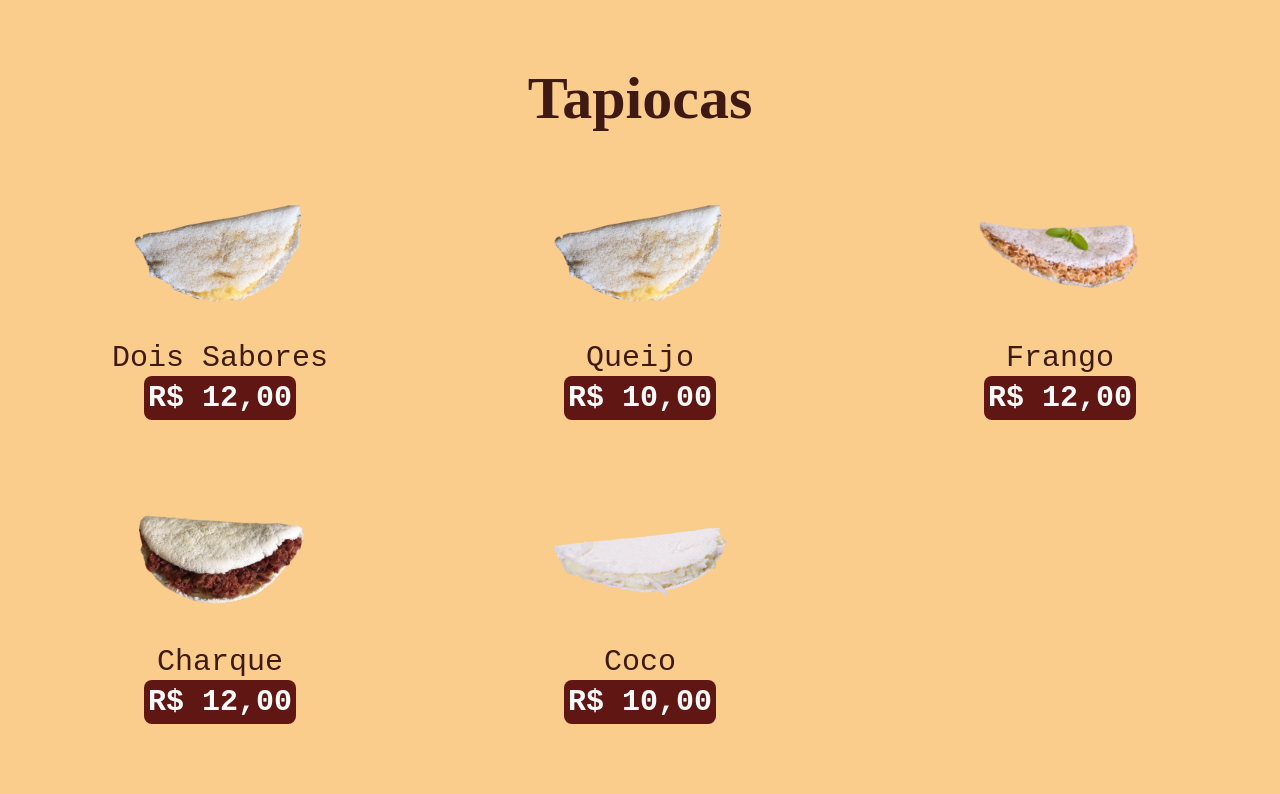
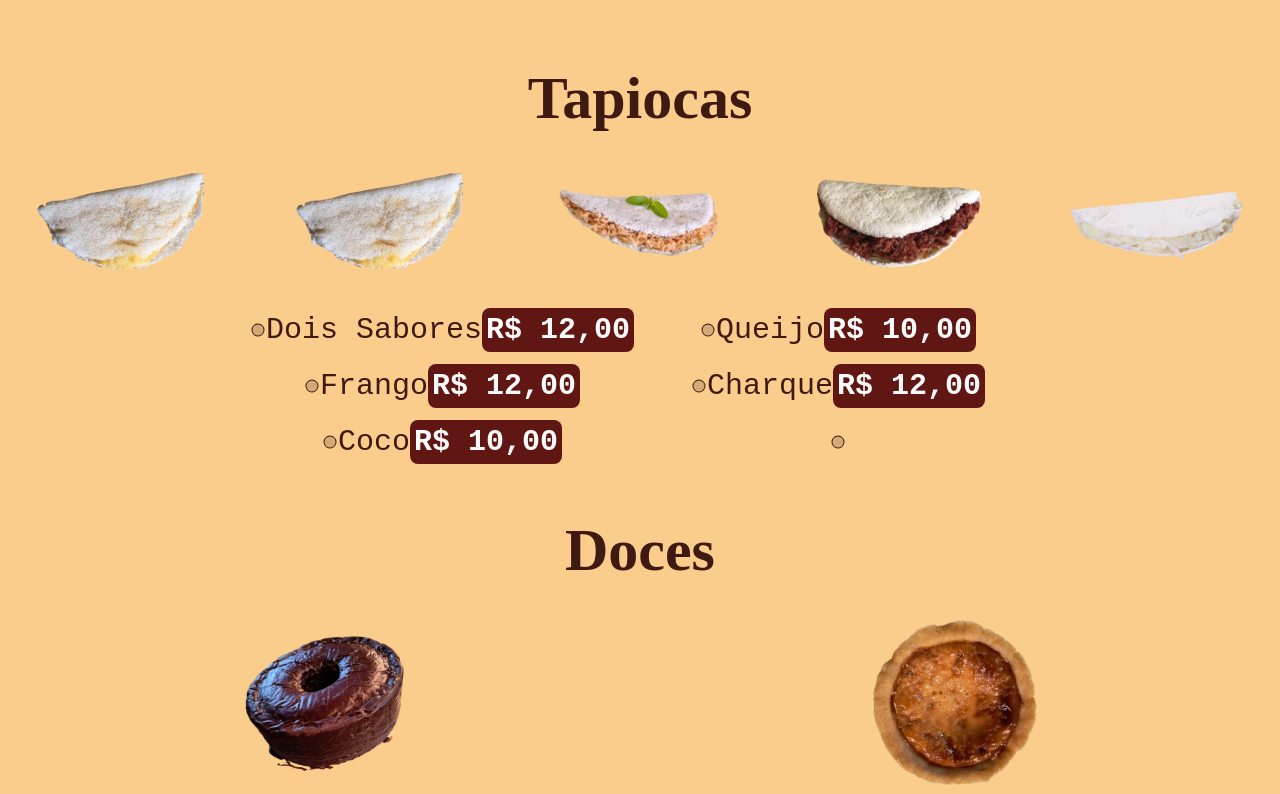
Before and after one commit to sauba/spa-comedoria-emporio-brisa, a Next.js app: page / in a window 1280 px wide. Shown: the part 3740-4534 px from the top of the page. Built offline with nearby package versions, Linux system fonts and the light colour scheme.

Commit message:
Update: tapiocas v2

```diff
--- a/src/components/CardapioTapiocas/index.tsx
+++ b/src/components/CardapioTapiocas/index.tsx
@@ -1,5 +1,6 @@
 'use client'
 
+import { Circle } from "@phosphor-icons/react";
 import Image from "next/image";
 import imgTapiocaCharque from "../../../public/tapiocaCharque.svg";
 import imgTapiocaFrango from "../../../public/tapiocaFrango.svg";
@@ -25,44 +26,48 @@ export default function CardapioTapiocas() {
         <p className={`text-6xl 2xl:text-8xl pt-14 font-bold`}>Tapiocas</p>
       </span>
 
-      <div className={`w-full p-4 grid grid-cols-2 lg:grid-cols-3 justify-center items-center gap-3`}>
-        <span className={`w-full flex-col text-center justify-between xl:justify-center items-center gap-3 rounded-lg border-none outline-none p-4`}>
+      <span className="w-full flex justify-center items-center gap-3">
         <Image src={imgTapiocaQueijo} width={180} height={180} alt="" className={`mx-auto hover:transition-transform hover:scale-150 hover:cursor-pointer`} priority />
-          <div className={`flex flex-col justify-center items-center`}>
+        <Image src={imgTapiocaQueijo} width={180} height={180} alt="" className={`mx-auto hover:transition-transform hover:scale-150 hover:cursor-pointer`} priority />
+        <Image src={imgTapiocaFrango} width={180} height={180} alt="" className={`mx-auto hover:transition-transform hover:scale-150 hover:cursor-pointer`} priority />
+        <Image src={imgTapiocaCharque} width={180} height={180} alt="" className={`mx-auto hover:transition-transform hover:scale-150 hover:cursor-pointer`} priority />
+        <Image src={imgTapiocaCoco} width={180} height={180} alt="" className={`mx-auto hover:transition-transform hover:scale-150 hover:cursor-pointer`} priority />
+      </span>
+
+      <div className={`grid grid-cols-2 justify-center items-center gap-3`}>
+        <span className={`w-full flex text-center justify-center xl:justify-center items-center`}>
+          <Circle size={16} weight="duotone" />
           <span className={`text-xl lg:text-2xl xl:text-3xl 2xl:text-4xl font-pt-mono`}>Dois Sabores</span>
           <span className={`text-xl lg:text-2xl xl:text-3xl 2xl:text-4xl p-1 font-pt-mono font-bold rounded-lg bg-own-brown text-zinc-50`}>R$ 12,00</span>
-          </div>
         </span>
-        <span className={`w-full flex-col text-center justify-between xl:justify-center items-center gap-3 rounded-lg border-none outline-none p-4`}>
-          <Image src={imgTapiocaQueijo} width={180} height={180} alt="" className={`mx-auto hover:transition-transform hover:scale-150 hover:cursor-pointer`} priority />
-          <div className={`flex flex-col justify-center items-center`}>
+
+        <span className={`w-full flex text-center justify-center xl:justify-center items-center`}>
+          <Circle size={16} weight="duotone" />
           <span className={`text-xl lg:text-2xl xl:text-3xl 2xl:text-4xl font-pt-mono`}>Queijo</span>
           <span className={`text-xl lg:text-2xl xl:text-3xl 2xl:text-4xl p-1 font-pt-mono font-bold rounded-lg bg-own-brown text-zinc-50`}>R$ 10,00</span>
-          </div>
         </span>
 
-        <span className={`w-full flex-col text-center justify-between xl:justify-center items-center gap-3 rounded-lg border-none outline-none p-4`}>
-          <Image src={imgTapiocaFrango} width={180} height={180} alt="" className={`mx-auto hover:transition-transform hover:scale-150 hover:cursor-pointer`} priority />
-          <div className={`flex flex-col justify-center items-center`}>
+        <span className={`w-full flex text-center justify-center xl:justify-center items-center`}>
+          <Circle size={16} weight="duotone" />
           <span className={`text-xl lg:text-2xl xl:text-3xl 2xl:text-4xl font-pt-mono`}>Frango</span>
           <span className={`text-xl lg:text-2xl xl:text-3xl 2xl:text-4xl p-1 font-pt-mono font-bold rounded-lg bg-own-brown text-zinc-50`}>R$ 12,00</span>
-          </div>
         </span>
 
-        <span className={`w-full flex-col text-center justify-between xl:justify-center items-center gap-3 rounded-lg border-none outline-none p-4`}>
-          <Image src={imgTapiocaCharque} width={180} height={180} alt="" className={`mx-auto hover:transition-transform hover:scale-150 hover:cursor-pointer`} priority />
-          <div className={`flex flex-col justify-center items-center`}>
+        <span className={`w-full flex text-center justify-center xl:justify-center items-center`}>
+          <Circle size={16} weight="duotone" />
           <span className={`text-xl lg:text-2xl xl:text-3xl 2xl:text-4xl font-pt-mono`}>Charque</span>
           <span className={`text-xl lg:text-2xl xl:text-3xl 2xl:text-4xl p-1 font-pt-mono font-bold rounded-lg bg-own-brown text-zinc-50`}>R$ 12,00</span>
-          </div>
         </span>
 
-        <span className={`w-full flex-col text-center justify-between xl:justify-center items-center gap-3 rounded-lg border-none outline-none p-4`}>
-          <Image src={imgTapiocaCoco} width={180} height={180} alt="" className={`mx-auto hover:transition-transform hover:scale-150 hover:cursor-pointer`} priority />
-          <div className={`flex flex-col justify-center items-center`}>
+        <span className={`w-full flex text-center justify-center xl:justify-center items-center`}>
+          <Circle size={16} weight="duotone" />
           <span className={`text-xl lg:text-2xl xl:text-3xl 2xl:text-4xl font-pt-mono`}>Coco</span>
           <span className={`text-xl lg:text-2xl xl:text-3xl 2xl:text-4xl p-1 font-pt-mono font-bold rounded-lg bg-own-brown text-zinc-50`}>R$ 10,00</span>
-          </div>
+        </span>
+
+        <span className={`w-full flex text-center justify-center xl:justify-center items-center`}>
+          <Circle size={16} weight="duotone" />
+          <span className={`text-xl lg:text-2xl xl:text-3xl 2xl:text-4xl font-pt-mono`}></span>
         </span>
       </div>
     </div>
```
Lines whose indentation alone changed are shown as unchanged.
